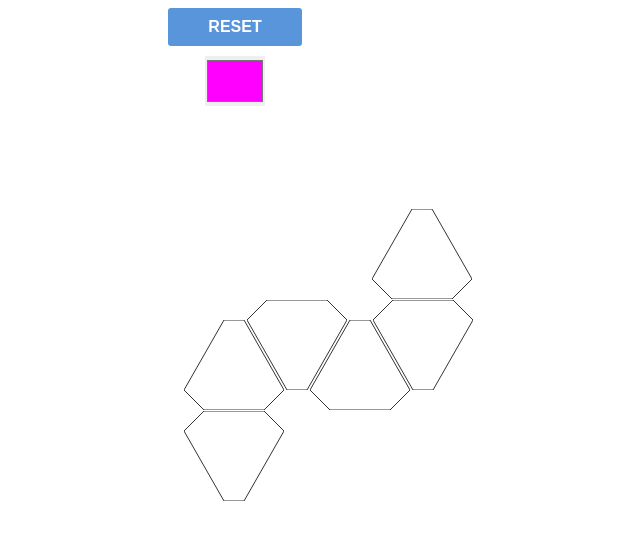
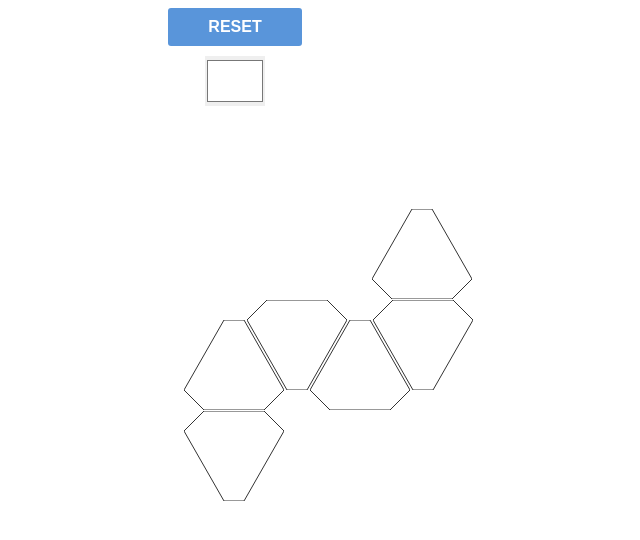
Before and after one commit to gabrielsp6/rgb-ledstrip-sections, a plain HTML site: page index.html in a window 1280 px wide. Shown: the whole page, without its empty margins (173-813 px from the left). Drawn offline with Linux system fonts and the light colour scheme.

Commit message:
change default color

```diff
--- a/index.html
+++ b/index.html
@@ -17,7 +17,7 @@
     </div>
     <div class="container-small">
 
-        <input type="color" id="color-picker" value="#ff00ff">
+        <input type="color" id="color-picker" value="#ffffff">
     </div>
     <div class="container">
 
```
